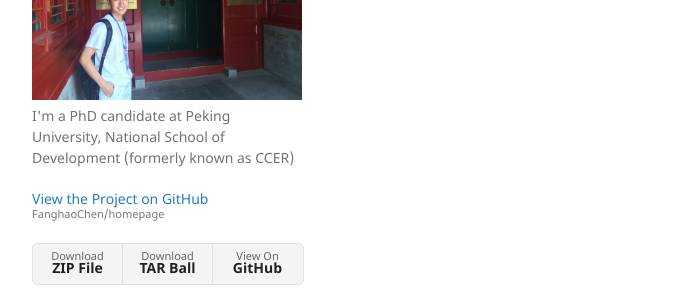
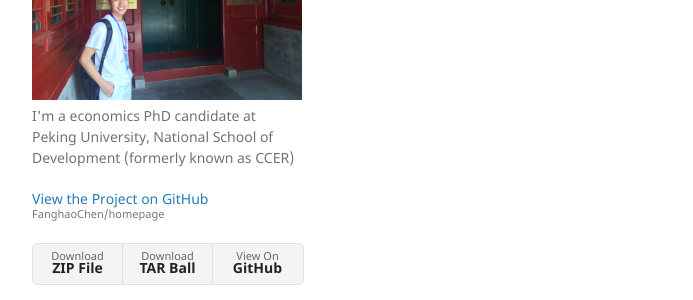
Before and after one commit to FanghaoChen/homepage, a Jekyll site: the page built from another-page.md, in a window 1280 px wide. Shown: the part 211-511 px from the top of the page, without its empty margins (178-871 px from the left). Built offline with Jekyll 4.4.1, drawn with Linux system fonts in a browser that asks for light colours; our own code applies the rules of GitHub Pages for plain Markdown files.

Commit message:
Update _config.yml

```diff
--- a/_config.yml
+++ b/_config.yml
@@ -1,7 +1,7 @@
 title: Fanghao Chen
 tagline: Fanghao Chen. PhD. National School of Development of Peking University. Urban Economics. Industrial Organization. Development Economics. Multinational Enterprises. Faculty. Professor.
 logo: /assets/img/ccer.jpg
-description: I'm a PhD candidate at Peking University, National School of Development (formerly known as CCER)
+description: I'm a economics PhD candidate at Peking University, National School of Development (formerly known as CCER)
 show_downloads: true
 google_analytics:
 theme: jekyll-theme-minimal
```
